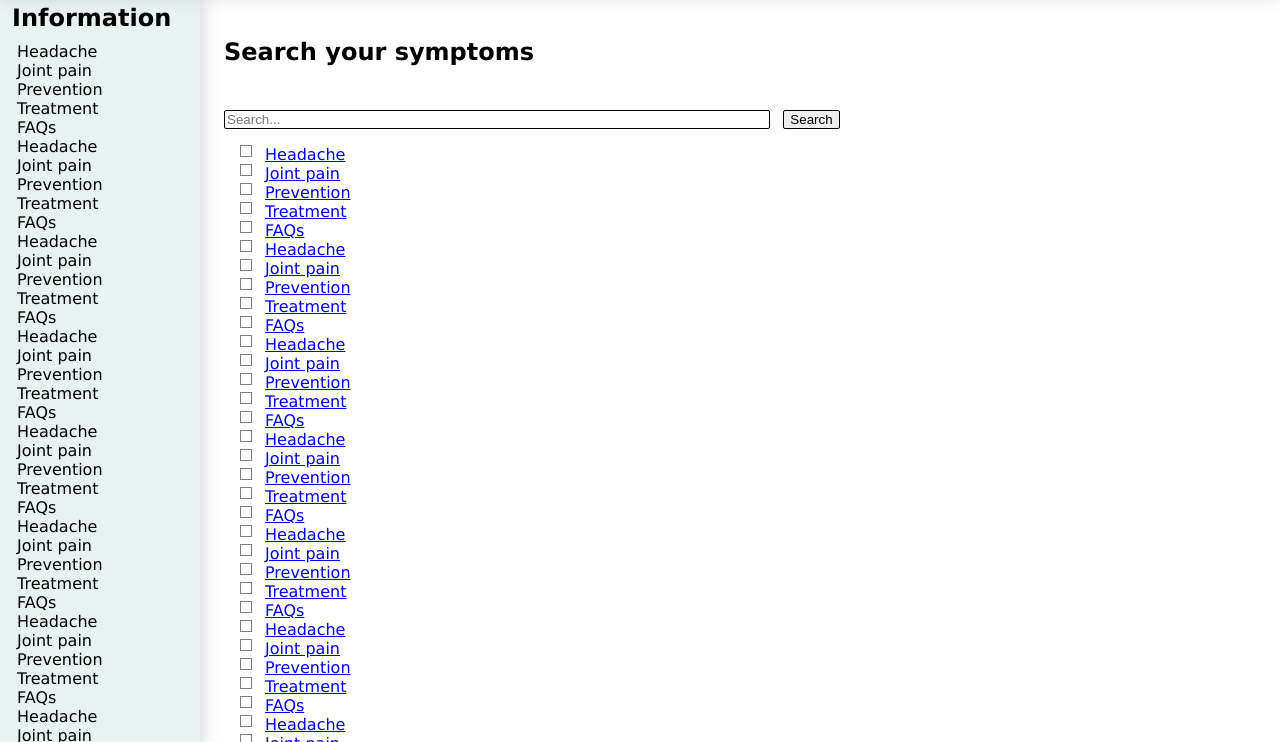
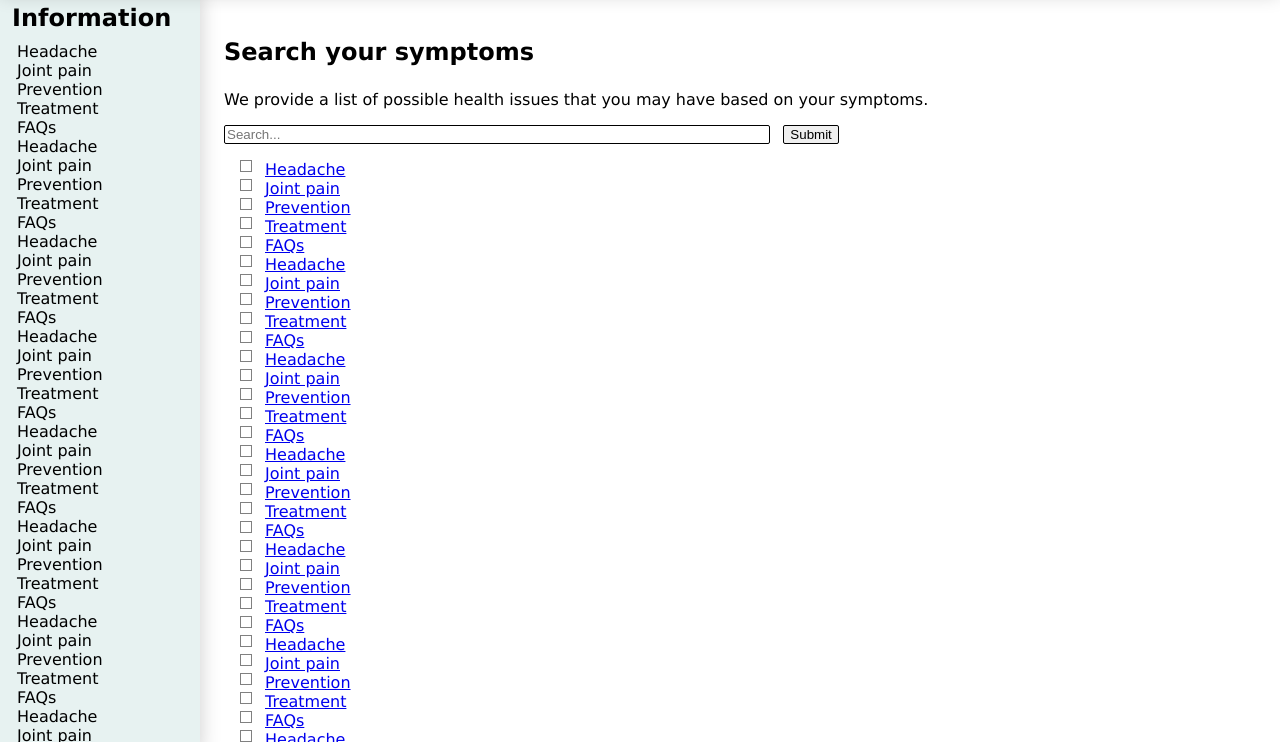
Before and after one commit to radumusoaie20/WebProject, a plain HTML site: page index.html in a window 1280 px wide. Shown: the part 46-788 px from the top of the page. Drawn offline with Linux system fonts and the light colour scheme.

Commit message:
Added a short description of the app for the user.

```diff
--- a/content_style.css
+++ b/content_style.css
@@ -5,7 +5,14 @@
     padding : 0;
 }
 #content h2{
-         padding : 1.5rem;
+   padding : 1.5rem;
+   margin-bottom: 0;
+}
+
+#description{
+  padding-left : 1.5rem;
+  margin: 0;
+
 }
 #content > footer{
     background-color: var(--bgcolor--);
@@ -19,12 +26,14 @@
     list-style-type: none;
   }
 
-  /* Hide the default checkbox */
+  #form{
+    margin-top: 1rem;
+  }
+
 input[type="checkbox"] {
   display: none;
 }
 
-/* Create a custom checkbox */
 input[type="checkbox"] + span {
   position: relative;
   padding-left: 25px;
--- a/index.html
+++ b/index.html
@@ -98,9 +98,13 @@
     </section>
     <section id="content">
         <h2>Search your symptoms</h2>
+        <p id = "description">
+            We provide a list of possible health issues that you may have based on your symptoms.
+        </p>
+
         <form id="form" action="action_page.php">
             <input type="text" id="query" name="query" placeholder="Search...">
-            <button>Search</button>
+            <button>Submit</button>
           </form>
         <ul id = "symptoms">
             <!-- Use an API to get diseases and store them here-->
--- a/main.css
+++ b/main.css
@@ -24,7 +24,7 @@ body{
     }
 
     #content{
-        font-size:15px;
+        font-size:14px;
     }
 
 
--- a/sidebar_style.css
+++ b/sidebar_style.css
@@ -46,7 +46,7 @@
 .hidden {
     visibility: hidden !important;
     width: 0 !important;
-  }
+}
 
 .show{
     visibility: visible !important;
```
